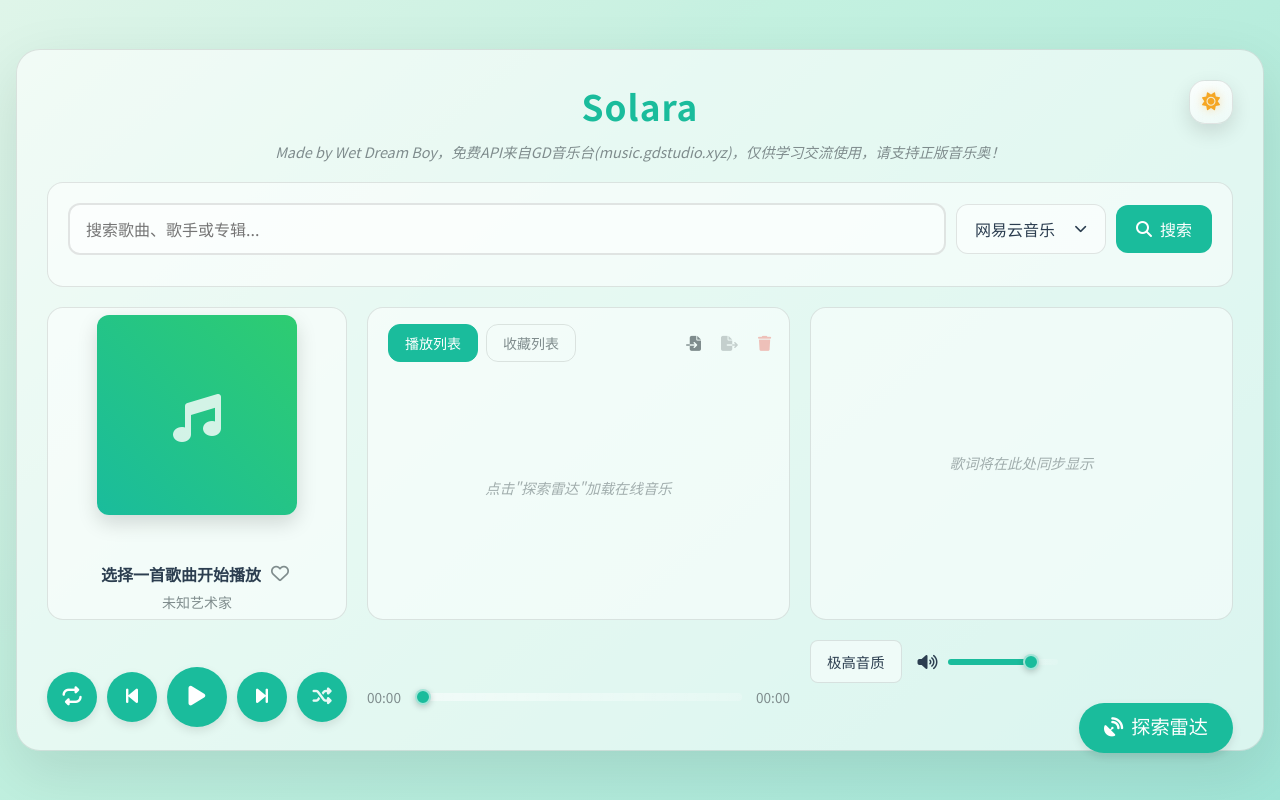
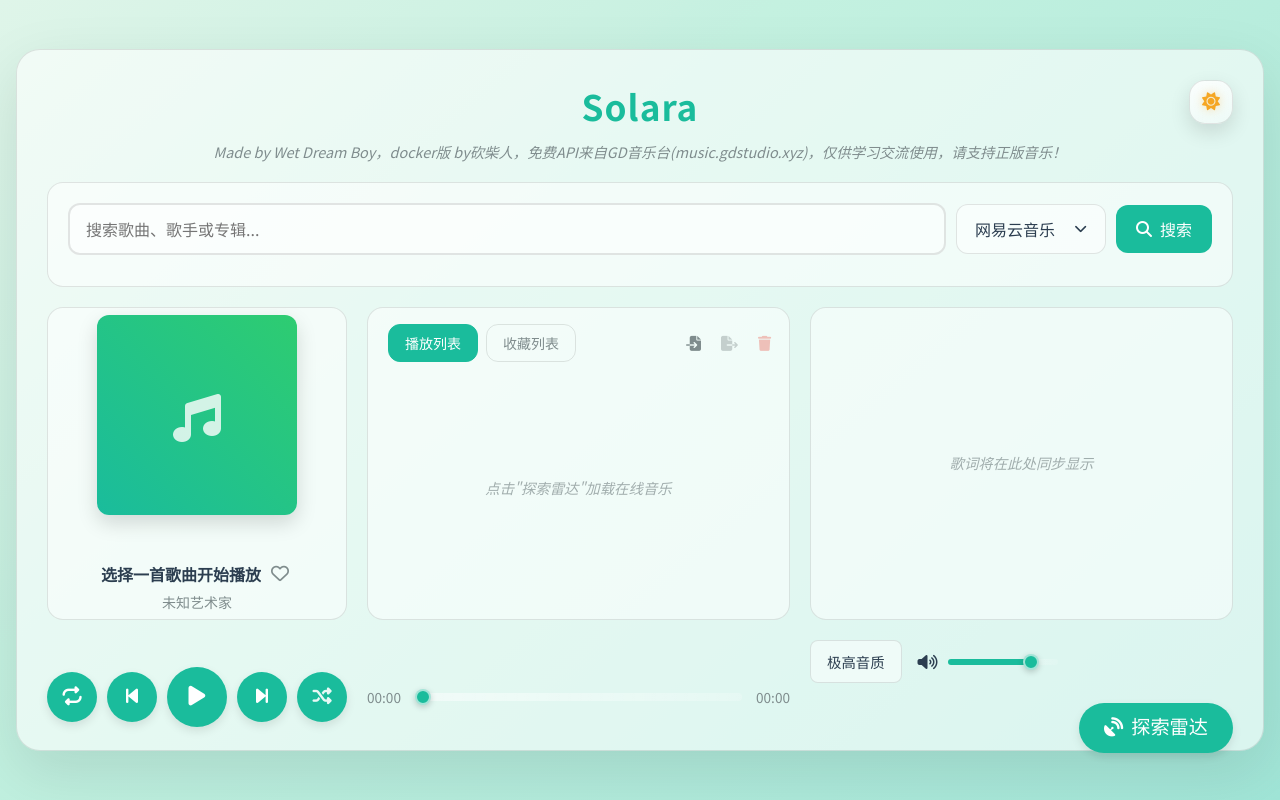
Before and after one commit to kanchairen-d/Solara-music, a website: page index.html in a window 1280 px wide. Drawn offline with nearby package versions, Linux system fonts and the light colour scheme; no server answers.

Commit message:
Update index.html

```diff
--- a/index.html
+++ b/index.html
@@ -118,7 +118,7 @@
         </div>
         <div class="header">
             <h1>Solara</h1>
-            <div class="warning">Made by Wet Dream Boy，免费API来自GD音乐台(music.gdstudio.xyz)，仅供学习交流使用，请支持正版音乐奥！</div>
+            <div class="warning">Made by Wet Dream Boy，docker版 by砍柴人，免费API来自GD音乐台(music.gdstudio.xyz)，仅供学习交流使用，请支持正版音乐！</div>
             <div class="theme-switch-wrapper">
                 <button id="themeToggleButton" class="theme-toggle-button" type="button" aria-label="切换深浅色模式">
                     <i class="fas fa-sun theme-icon theme-icon--sun" aria-hidden="true"></i>
```
